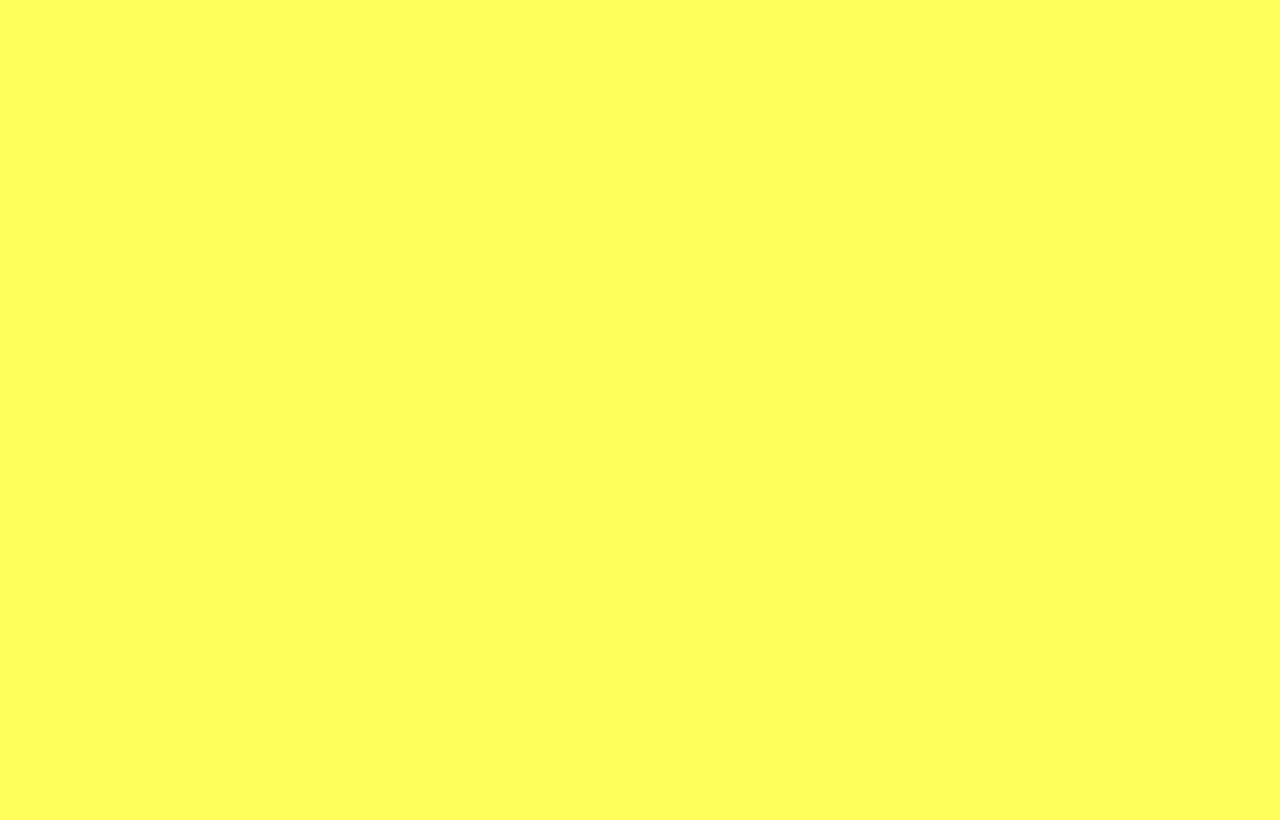
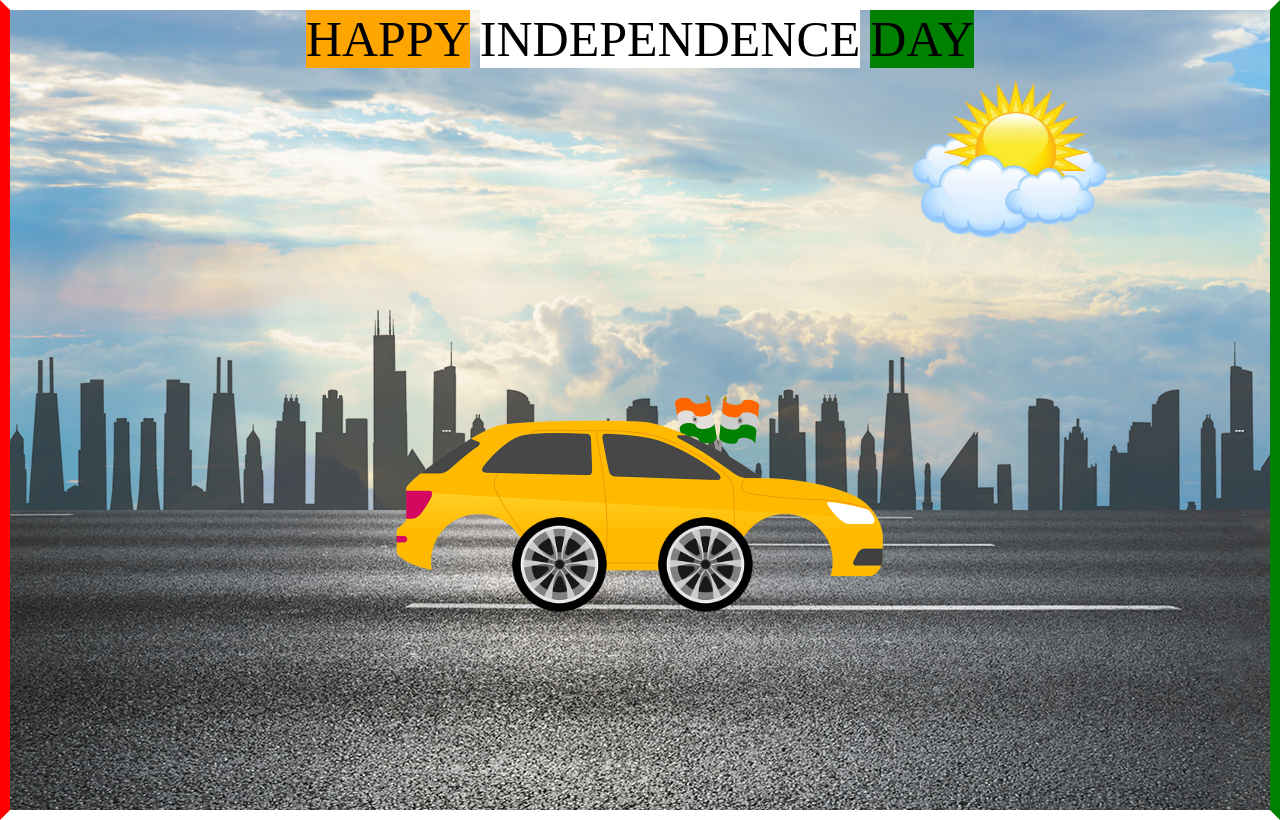
Before and after one commit to nitinrajputind/CSS_handson5, a plain HTML site: page index3.html in a window 1280 px wide. Drawn offline with Linux system fonts and the light colour scheme.

Commit message:
Add Car animation

```diff
--- a/index3.html
+++ b/index3.html
@@ -8,7 +8,24 @@
     <!-- External Stylesheet  -->
     <link rel="stylesheet" href="style.css">
 </head>
-<body>
-
+<body class="body">
+    <div class="sky">
+        <div class="headertext">
+            <div class="HAPPY">HAPPY</div>
+            <div class="INDEPENDENCE">INDEPENDENCE</div>
+            <div class="DAY">DAY</div>
+        </div>
+        <div class="road"></div>
+        <div class="city"></div>
+        <div class="car"></div>
+        <div class="Wheel">
+            <img src="./img/wheel.png" alt="Left_Wheel" class="Left_Wheel">
+            <img src="./img/wheel.png" alt="Left_Wheel" class="right_Wheel">
+        </div>
+        <div class="sun">
+            <!-- <img src="./img/sunc.jpg" alt="Sun"> -->
+        </div>
+        <div class="flag"></div>
+    </div>
 </body>
 </html>
--- a/style.css
+++ b/style.css
@@ -142,6 +142,7 @@ a{
     flex-wrap: wrap;
     align-items: center;
     margin-bottom: 50px;
+    /* justify-content: baseline; */
 }
 .child{
     background-color: green;
@@ -166,4 +167,128 @@ a{
 .blue{
     color: blue;
 }
+
 /* index3 Style  */
+
+.body{
+    border: 10px solid;
+    border-color: white green white red;
+}
+.sky{
+    background-image: url(./img/sky.jpg);
+    background-size: cover;
+    background-position: center;
+    height: 100vh;
+    position: relative;
+    overflow-x: hidden;
+}
+.headertext{
+    display: flex;
+    justify-content: center;
+    gap: 10px;
+    text-align: center;
+    font-size: 50px;
+}
+.HAPPY{
+    background-color: orange;
+}
+.INDEPENDENCE{
+    background-color: #ffff;
+}
+.DAY{
+    background-color: green;
+}
+.road{
+    background-image: url(./img/road.jpg);
+    position: absolute;
+    z-index: 2;
+    width: 500000000%;
+    height: 300px;
+    bottom: 0px;
+    animation: highway 5s infinite linear;
+}
+.city{
+    background-image: url(./img/city.png);
+    background-position: center;
+    position: absolute;
+    z-index: 2;
+    width: 10000000%;
+    height: 200px;
+    bottom: 300px;
+    animation: city 4s infinite linear;
+}
+@keyframes city {
+    100%{
+        transform: translateX(-1000px);
+    }
+
+}
+@keyframes highway {
+    100%{
+        transform: translateX(-4000px);
+    }
+}
+
+.car{
+    background-image: url(./img/car.png);
+    background-size: cover;
+    background-position: center;
+    position: absolute;
+    z-index: 3;
+    width: 500px;
+    height: 200px;
+    bottom: 200px;
+    left: 50%;
+    transform: translate(-50%);
+}
+
+.Left_Wheel{
+    width: 95px;
+    position: absolute;
+    z-index: 3;
+    bottom: 198px;
+    left: 502px;
+    animation: rotate 0.2s linear infinite;
+}
+.right_Wheel{
+    width: 95px;
+    position: absolute;
+    z-index: 3;
+    bottom: 198px;
+    right: 517px;
+    animation: rotate 0.2s linear infinite;
+}
+
+@keyframes rotate {
+    from{
+        transform: rotate(360deg);
+    }
+    to{
+        transform: rotate(0deg);
+    }
+
+}
+.sun{
+    background-image: url(./img/sunc.png);
+    background-position: center;
+    background-repeat: no-repeat;
+    background-size: contain;
+    position: absolute;
+    z-index: 2;
+    width: 200px;
+    height: 200px;
+    top: 50px;
+    right: 160px;
+}
+.flag{
+    background-image: url(./img/Tiranga1.svg);
+    background-position: center;
+    background-size: cover;
+    background-repeat: no-repeat;
+    width: 100px;
+    height: 100px;
+    position: absolute;
+    z-index: 2;
+    right: 500px;
+    bottom: 315px;
+}
```
Also changed, not shown: img/Tiranga1.svg (added), img/car.png (added), img/city.png (added), img/road.jpg (added), img/sky.jpg (added), img/sunc.png (added), img/wheel.png (added), 1 other file.
